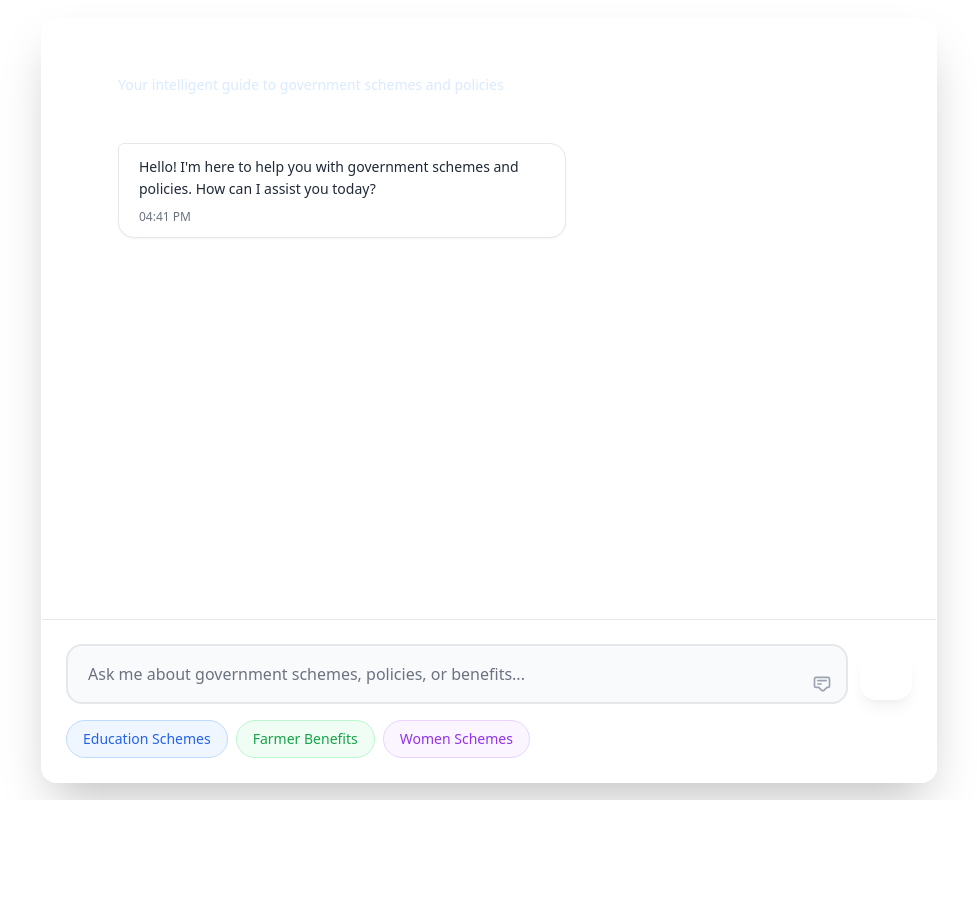
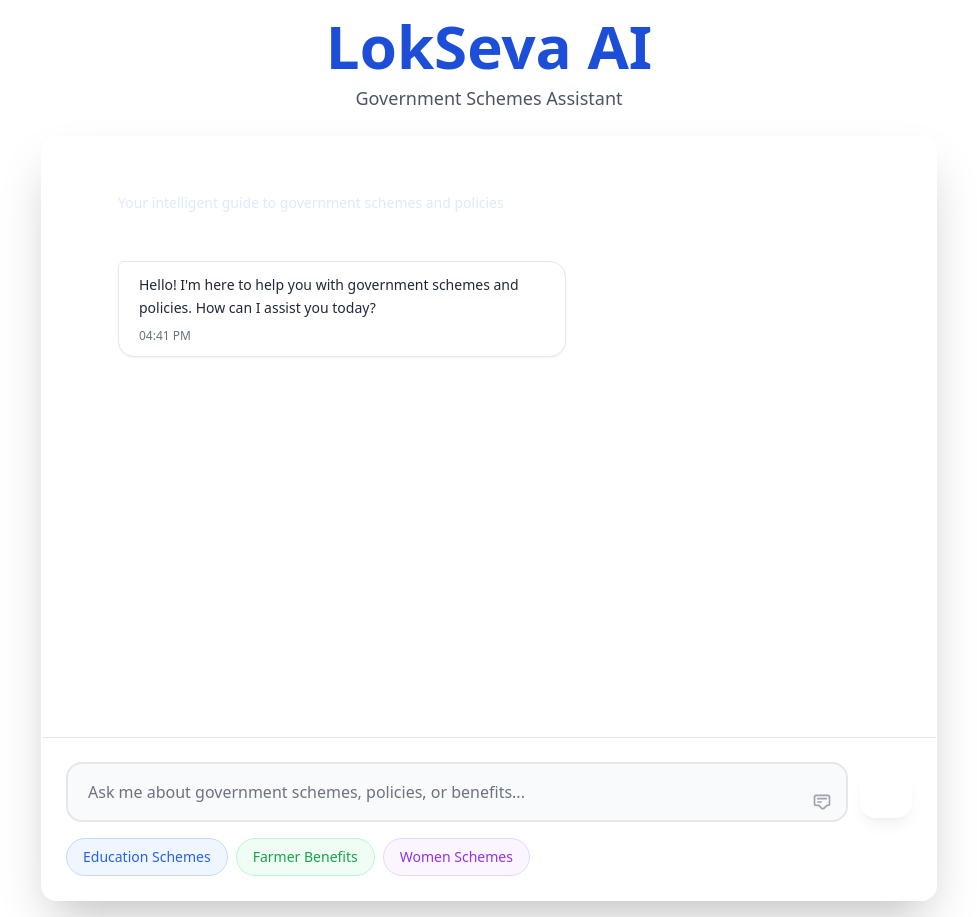
Before and after one commit to ujwwal/LokSeva-AI, a Flask app: page / in a window 1280 px wide. Shown: the whole page, without its empty margins (151-1128 px from the left). Before the commit the page ends 800 px from the top, so only its background shows below. Run offline with Flask 3, Linux system fonts and the light colour scheme.

Commit message:
Fix UI issues: Add prominent LokSeva AI title, fix user text visibility, and enable markdown rendering
Co-authored-by: ujwwal <54100894+ujwwal@users.noreply.github.com>

```diff
--- a/app.py
+++ b/app.py
@@ -33,9 +33,9 @@ def chat():
         if model is None:
             # Fallback responses when API key is not available
             fallback_responses = [
-                "This scheme provides financial support to students.",
-                "You can apply online at the official portal.",
-                "This scheme is designed to help farmers increase productivity.",
+                "This scheme provides **financial support** to students.",
+                "You can apply *online* at the **official portal**.",
+                "This scheme is designed to help farmers increase **productivity**.",
                 "Please visit your nearest government office for more details.",
                 "The application deadline is typically at the end of each quarter.",
                 "Documents required include Aadhar card, income certificate, and bank details."
--- a/static/css/styles.css
+++ b/static/css/styles.css
@@ -256,6 +256,7 @@ img, video {
 .text-gray-500 { color: #6b7280; }
 .text-gray-400 { color: #9ca3af; }
 .text-blue-600 { color: #2563eb; }
+.text-blue-700 { color: #1d4ed8; }
 .text-green-600 { color: #16a34a; }
 .text-purple-600 { color: #9333ea; }
 .placeholder-gray-500::placeholder { color: #6b7280; }
@@ -320,3 +321,24 @@ img, video {
 @media (min-width: 1024px) {
   .lg\:max-w-md { max-width: 28rem; }
 }
+
+/* Additional classes for title */
+.text-6xl { font-size: 3.75rem; line-height: 1; }
+.text-lg { font-size: 1.125rem; line-height: 1.75rem; }
+.text-center { text-align: center; }
+.text-gray-600 { color: #4b5563; }
+.text-transparent { color: transparent; }
+.mb-6 { margin-bottom: 1.5rem; }
+.mt-2 { margin-top: 0.5rem; }
+.flex-col { flex-direction: column; }
+.bg-gradient-to-r { background-image: linear-gradient(to right, var(--tw-gradient-stops)); }
+.bg-clip-text { -webkit-background-clip: text; background-clip: text; }
+
+/* Gradient title styling */
+.text-6xl.font-bold.text-center.bg-gradient-to-r.from-blue-600.via-blue-700.to-indigo-700.bg-clip-text.text-transparent {
+  background: linear-gradient(to right, #2563eb, #1d4ed8, #4338ca);
+  -webkit-background-clip: text;
+  background-clip: text;
+  -webkit-text-fill-color: transparent;
+  color: transparent;
+}
--- a/static/js/chat.js
+++ b/static/js/chat.js
@@ -126,8 +126,18 @@ class ChatApp {
         }`;
 
         const textP = document.createElement('p');
-        textP.className = 'text-sm leading-relaxed';
-        textP.textContent = text;
+        textP.className = `text-sm leading-relaxed ${isBot ? 'text-gray-800' : 'text-white'}`;
+
+        // Process markdown-like formatting for bot responses
+        if (isBot) {
+            // Remove any markdown asterisks and replace with proper formatting
+            let processedText = text
+                .replace(/\*\*(.*?)\*\*/g, '<strong>$1</strong>')  // Bold text
+                .replace(/\*(.*?)\*/g, '<em>$1</em>');  // Italic text
+            textP.innerHTML = processedText;
+        } else {
+            textP.textContent = text;
+        }
 
         const timeDiv = document.createElement('div');
         timeDiv.className = `text-xs mt-2 ${isBot ? 'text-gray-500' : 'text-blue-100'}`;
--- a/templates/index.html
+++ b/templates/index.html
@@ -7,7 +7,15 @@
     <link rel="stylesheet" href="{{ url_for('static', filename='css/styles.css') }}">
 </head>
 <body>
-    <div class="min-h-screen bg-gradient-to-br from-slate-50 via-blue-50 to-indigo-100 flex items-center justify-center p-4">
+    <div class="min-h-screen bg-gradient-to-br from-slate-50 via-blue-50 to-indigo-100 flex flex-col items-center justify-center p-4">
+        <!-- Main Title -->
+        <div class="mb-6">
+            <h1 class="text-6xl font-bold text-center text-blue-700">
+                LokSeva AI
+            </h1>
+            <p class="text-center text-gray-600 mt-2 text-lg">Government Schemes Assistant</p>
+        </div>
+
         <div class="w-full max-w-4xl bg-white/80 backdrop-blur-sm rounded-2xl shadow-2xl overflow-hidden border border-white/20">
             <!-- Header -->
             <div class="bg-gradient-to-r from-blue-600 via-blue-700 to-indigo-700 text-white p-6 relative overflow-hidden">
```
